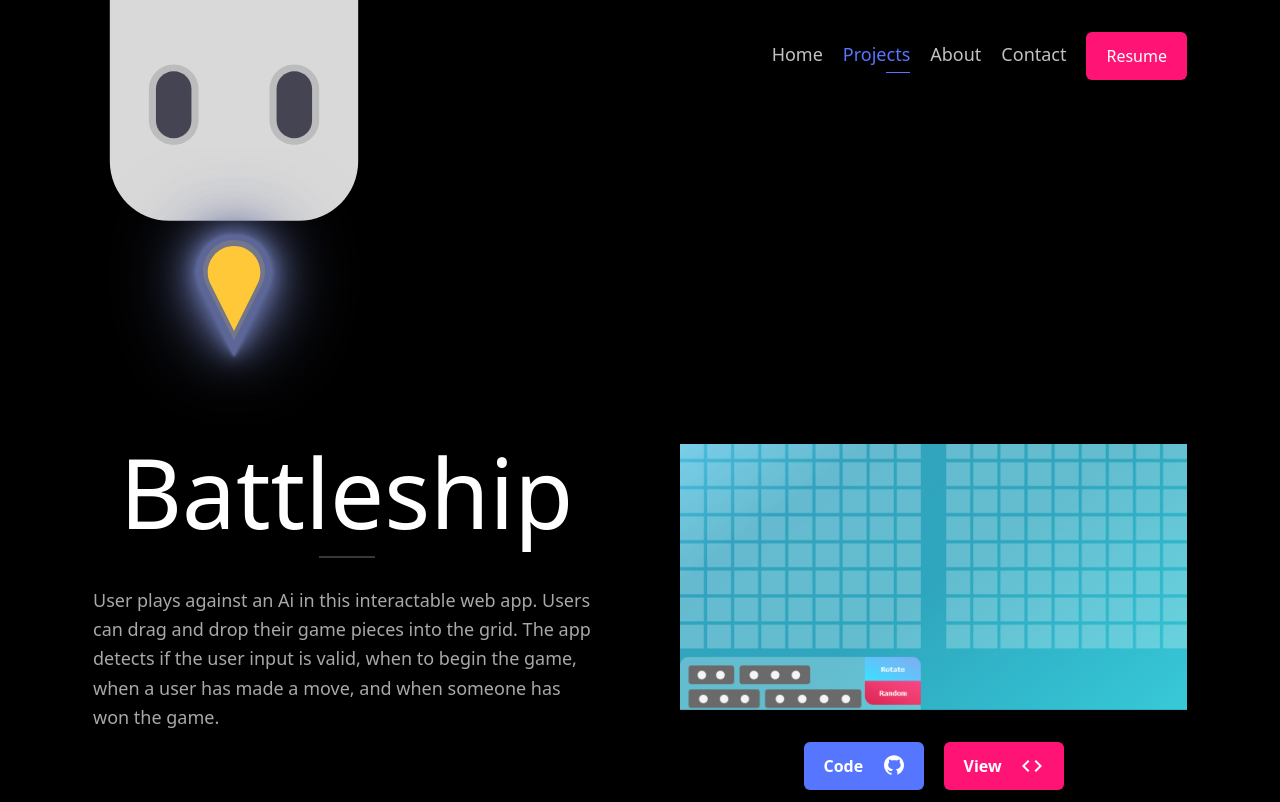
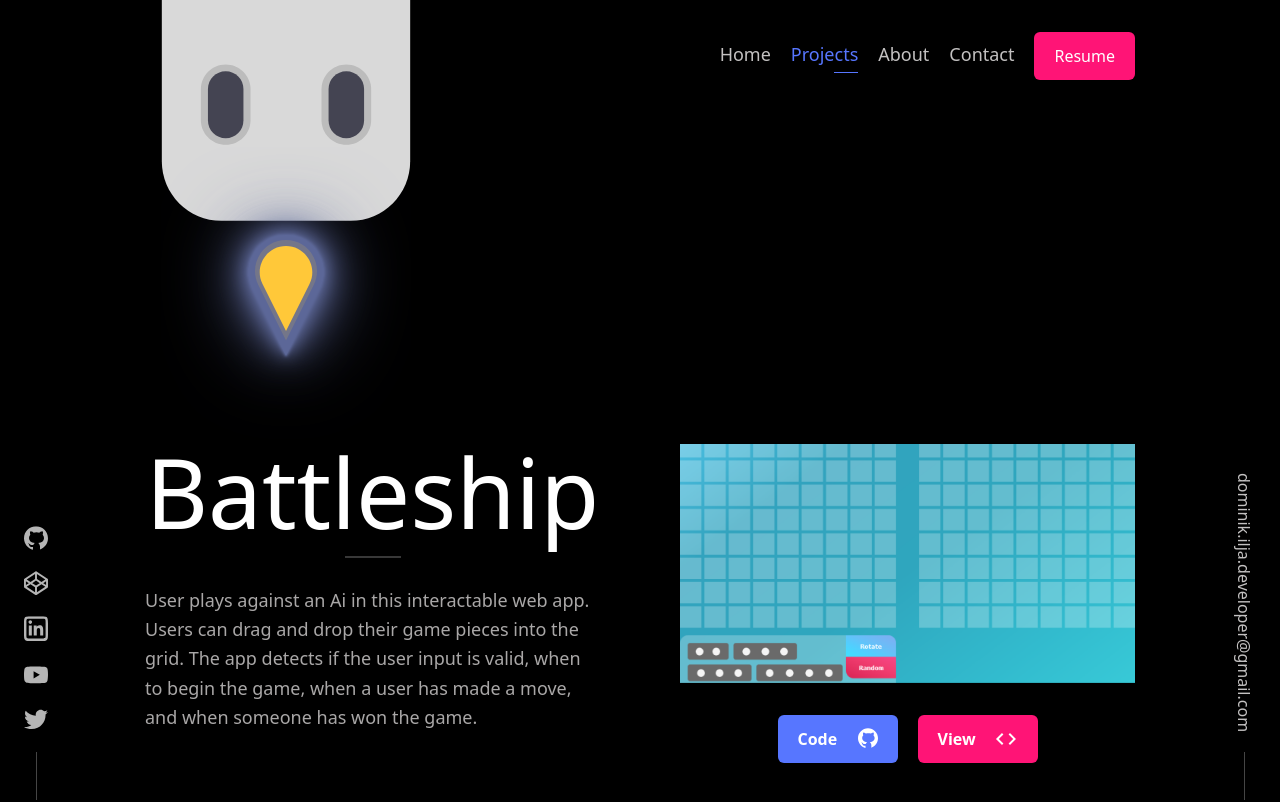
Before and after one commit to dominik-ilja/portfolio, a Next.js app: page /projects/battleship in a window 1280 px wide. Shown: the top 802 px of the page. Built offline with nearby package versions, Linux system fonts and the light colour scheme.

Commit message:
feat: Add floating icons and email at lg breakpoint
- Add JSX & CSS for floating icons and email of footer
- Add additional breakpoint
- Convert component classes to use tailwind merge
- Update GitHubStats component to use writing-mode: vertical-rl
- Update GitHub Stat values

```diff
--- a/components/Container/Container.tsx
+++ b/components/Container/Container.tsx
@@ -1,14 +1,19 @@
+import { twMerge } from "tailwind-merge";
+
 type Props = {
   children?: React.ReactNode;
   className?: string;
 };
 
-const Container = (props: Props) => {
-  let className = "container px-3 mx-auto ";
+const Container = ({ className, ...props }: Props) => {
+  const classes = twMerge("container px-3 lg:px-16 mx-auto", className);
+  const classNames = "container lg:max-w-[1100px]";
 
-  if (props.className) className += props.className;
+  return <div className={classes}>{props.children}</div>;
+};
 
-  return <div className={className}>{props.children}</div>;
+Container.defaultProps = {
+  className: "",
 };
 
 export default Container;
--- a/components/Footer/Footer.tsx
+++ b/components/Footer/Footer.tsx
@@ -30,7 +30,7 @@ const Footer = () => {
   return (
     <footer className="py-4 mt-auto">
       <div className="container flex flex-col items-center justify-center mx-auto gap-y-3">
-        <menu className="flex gap-x-5">
+        <menu className="flex gap-5 lg:bottom-0 lg:flex-col lg:fixed lg:left-6 lg:after:w-[1px] lg:after:h-12 lg:after:bg-base-30 lg:items-center">
           {socials.map((social) => (
             <li key={social.alt}>
               <a
@@ -42,6 +42,14 @@ const Footer = () => {
             </li>
           ))}
         </menu>
+        <div className="lg:flex lg:flex-col lg:bottom-0 lg:fixed lg:right-6 lg:after:w-[1px] lg:after:h-12 lg:after:bg-base-30 lg:items-center">
+          <a
+            className="hidden lg:block mb-5 transition-opacity hover:opacity-50 [writing-mode:vertical-rl]"
+            href="mailto:dominik.ilja.work@gmail.com"
+          >
+            dominik.ilja.developer@gmail.com
+          </a>
+        </div>
         <div className="flex items-end gap-x-2">
           <small className="text-base-30">Developed by Dominik Ilja</small>
           <Image src={logo_footer} alt="Logo" />
--- a/components/Pages/Home/About/GitHubStats/GitHubStats.tsx
+++ b/components/Pages/Home/About/GitHubStats/GitHubStats.tsx
@@ -1,3 +1,4 @@
+import { twMerge } from "tailwind-merge";
 import { githubStats as GITHUB_STATS_DATA } from "../../../../../constants/projectData";
 import StatCard from "../../../../Cards/StatCard/StatCard";
 
@@ -5,13 +6,15 @@ type Props = {
   className?: string;
 };
 
-const GitHubStats = (props: Props) => {
+const GitHubStats = ({ className, ...props }: Props) => {
+  const classes = twMerge(className, "flex flex-row-reverse");
+
   return (
-    <div className={`${props.className || ""} relative lg:pr-2`}>
-      <h2 className="mb-6 text-xl text-center origin-top-left lg:absolute lg:rotate-90 lg:text-2xl lg:ml-6 lg:left-full lg:whitespace-nowrap text-base-40">
+    <div className={classes}>
+      <h2 className="mb-6 text-xl text-center lg:text-2xl lg:ml-2 lg:text-left lg:whitespace-nowrap lg:[writing-mode:vertical-rl] text-base-40">
         GitHub Stats
       </h2>
-      <div className="grid grid-cols-1 gap-3 md:grid-cols-3 lg:grid-cols-2">
+      <div className="grid flex-grow grid-cols-1 gap-3 md:grid-cols-3 lg:grid-cols-2">
         {GITHUB_STATS_DATA.map((data) => (
           <StatCard key={data.stat} data={data} />
         ))}
--- a/components/Pages/Home/About/Technologies/Technologies.tsx
+++ b/components/Pages/Home/About/Technologies/Technologies.tsx
@@ -21,7 +21,7 @@ const Technologies = () => {
   return (
     <div>
       <h2 className="mb-6 text-xl text-center text-base-40">Technologies</h2>
-      <div className="grid grid-cols-resp-fill gap-y-8">
+      <div className="grid grid-cols-resp-fit gap-y-8">
         {technologies.map((tech, i) => (
           <div key={tech.title} className="flex flex-col items-center gap-y-6">
             <div
--- a/components/Pages/Home/Contact/Contact.tsx
+++ b/components/Pages/Home/Contact/Contact.tsx
@@ -10,7 +10,7 @@ import Container from "../../../Container/Container";
 const Contact = () => {
   return (
     <Section id="contact" className="pb-4">
-      <Container className="flex flex-col gap-y-9">
+      <Container className="flex flex-col mb-8 gap-y-9">
         <SectionTitle title="Contact" />
         <Text className="max-w-xl mx-auto">
           I&apos;m currently open to new opportunities, My inbox is open. If you
@@ -29,7 +29,7 @@ const Contact = () => {
         >
           Say Hello
         </Button>
-        <Image src={arrows} alt="arrows" className="self-center" />
+        <Image src={arrows} alt="arrows" className="self-center lg:hidden" />
       </Container>
     </Section>
   );
--- a/constants/projectData.tsx
+++ b/constants/projectData.tsx
@@ -59,8 +59,8 @@ export const PROJECTS: Project[] = [
 
 export const githubStats: StatObject[] = [
   { stat: "Total Stars Earned:", value: 11 },
-  { stat: "Total Commits (2022):", value: 639 },
-  { stat: "Total PRs:", value: 45 },
+  { stat: "Total Commits (2022):", value: 669 },
+  { stat: "Total PRs:", value: 46 },
   { stat: "Total Issues:", value: 27 },
   { stat: "Contributed To:", value: 9 },
 ];
--- a/tailwind.config.js
+++ b/tailwind.config.js
@@ -72,6 +72,7 @@ module.exports = {
       sm: "500px",
       md: "768px",
       lg: "1118px",
+      xl: "1300px",
     },
   },
   plugins: [],
```
